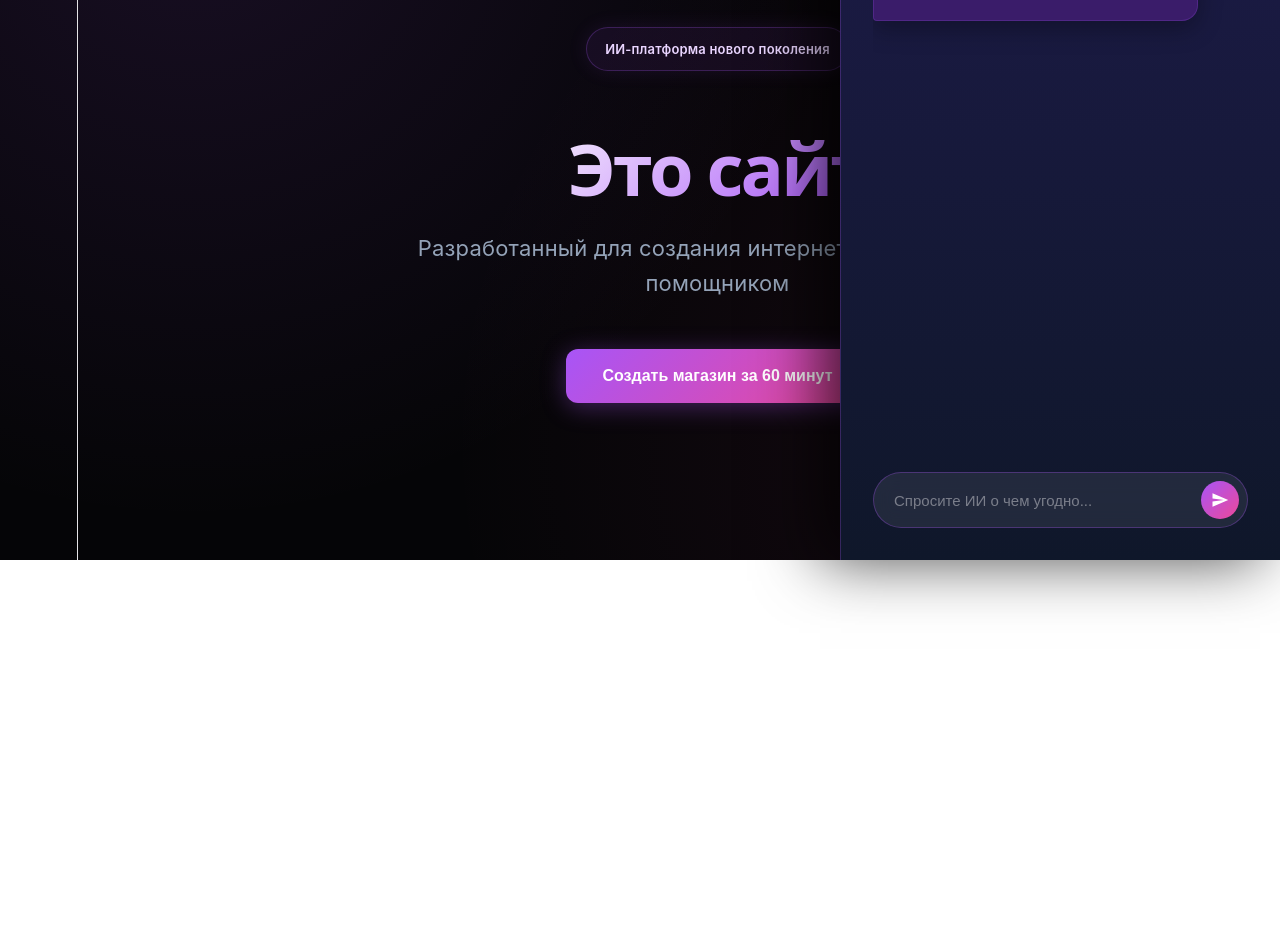
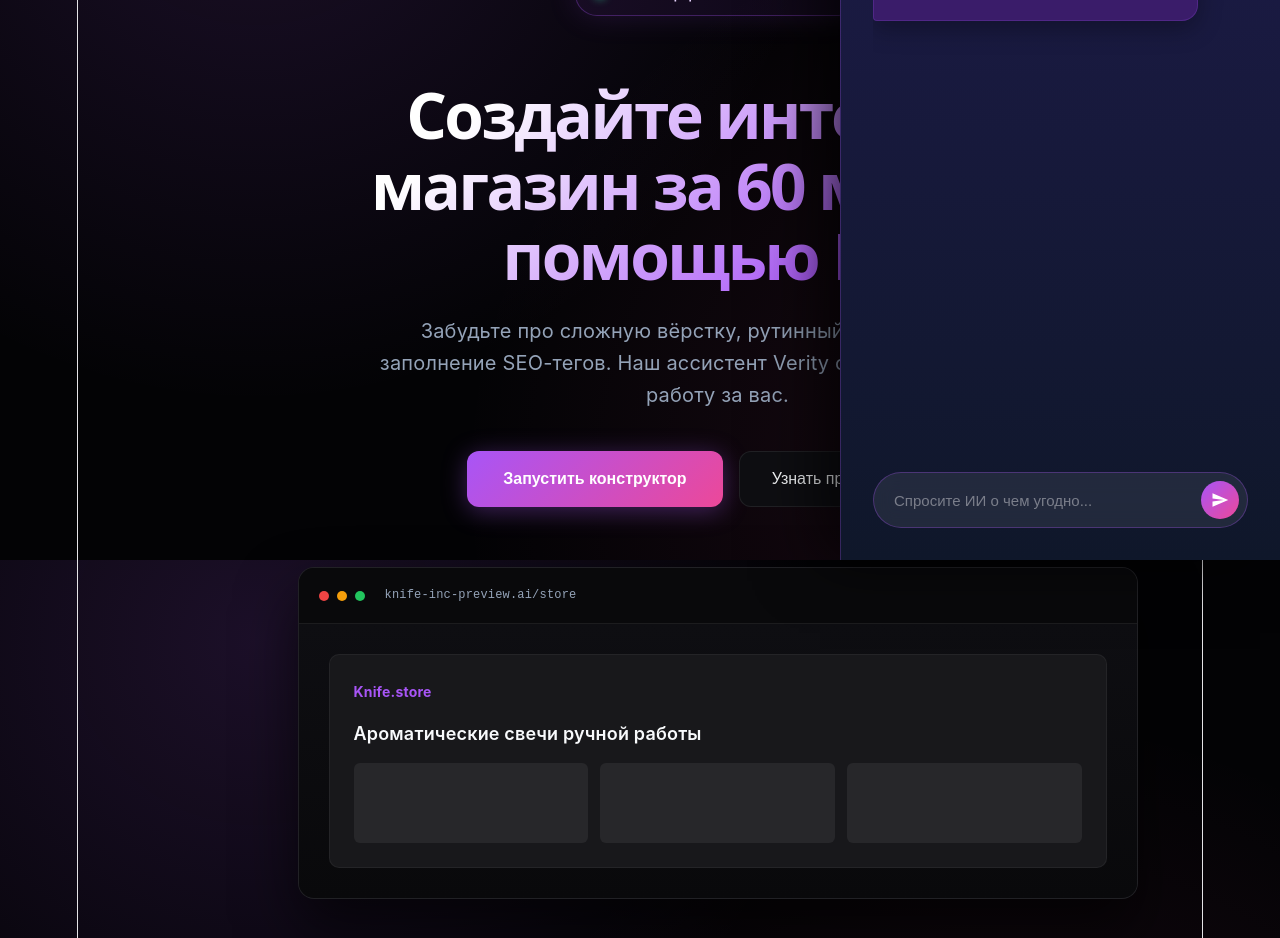
Before and after one commit to Riusanfo/AI-SaaS-Shop, a React (Vite) app: page / in a window 1280 px wide. Shown: the part 240-1178 px from the top of the page. Before the commit the page ends 800 px from the top, so only its background shows below. Built offline with nearby package versions, Linux system fonts and the light colour scheme.

Commit message:
feat(ui): premium visual redesign of landing page, interactive store creator and AI assistant panel
Co-Authored-By: Claude Code <noreply@anthropic.com>

```diff
--- a/src/App.css
+++ b/src/App.css
@@ -5,22 +5,22 @@
 }
 
 :root {
-  --bg-void: #050507;
-  --surface: #121216;
-  --surface-hover: #1a1a20;
-  --text-primary: #f4f4f5;
+  --bg-void: #030305;
+  --surface: #0e0e12;
+  --surface-hover: #16161b;
+  --text-primary: #f8fafc;
   --text-muted: #94a3b8;
   --accent-violet: #a855f7;
   --accent-rose: #ec4899;
   --border-subtle: rgba(255, 255, 255, 0.08);
-  --glow-gradient: radial-gradient(circle at 15% 15%, rgba(168, 85, 247, 0.12), transparent 50%),
-                   radial-gradient(circle at 85% 85%, rgba(236, 72, 153, 0.08), transparent 50%);
+  --glow-gradient: radial-gradient(circle at 20% 10%, rgba(168, 85, 247, 0.15), transparent 45%),
+                   radial-gradient(circle at 80% 90%, rgba(236, 72, 153, 0.1), transparent 45%);
 }
 
 @keyframes fadeIn {
   from {
     opacity: 0;
-    transform: translateY(8px);
+    transform: translateY(10px);
   }
   to {
     opacity: 1;
@@ -30,7 +30,7 @@
 
 @keyframes pulseGlow {
   0% { box-shadow: 0 0 0 0 rgba(168, 85, 247, 0.4); }
-  70% { box-shadow: 0 0 0 12px rgba(168, 85, 247, 0); }
+  70% { box-shadow: 0 0 0 14px rgba(168, 85, 247, 0); }
   100% { box-shadow: 0 0 0 0 rgba(168, 85, 247, 0); }
 }
 
@@ -41,7 +41,7 @@ body {
   color: var(--text-primary);
   font-family: -apple-system, BlinkMacSystemFont, 'Segoe UI', Roboto, 'Helvetica Neue', sans-serif;
   overflow-x: hidden;
-  animation: fadeIn 0.5s cubic-bezier(0.16, 1, 0.3, 1);
+  animation: fadeIn 0.6s cubic-bezier(0.16, 1, 0.3, 1);
 }
 
 .layout-root {
@@ -57,37 +57,36 @@ body {
   flex-direction: column;
   background: transparent;
   border-right: 1px solid var(--border-subtle);
-  transition: margin-right 0.35s cubic-bezier(0.16, 1, 0.3, 1);
 }
 
 .top-header {
   display: flex;
   align-items: center;
   justify-content: space-between;
-  padding: 28px 56px;
+  padding: 32px 64px;
   border-bottom: 1px solid var(--border-subtle);
-  background: rgba(5, 5, 7, 0.8);
-  backdrop-filter: blur(12px);
+  background: rgba(3, 3, 5, 0.85);
+  backdrop-filter: blur(16px);
   position: sticky;
   top: 0;
   z-index: 10;
 }
 
 .brand {
-  font-size: 24px;
+  font-size: 26px;
   font-weight: 800;
   line-height: 1.1;
   cursor: pointer;
   color: var(--text-primary);
   letter-spacing: -0.04em;
-  background: linear-gradient(135deg, #ffffff 30%, #a855f7 100%);
+  background: linear-gradient(135deg, #ffffff 20%, #c084fc 100%);
   -webkit-background-clip: text;
   -webkit-text-fill-color: transparent;
 }
 
 .nav-menu {
   display: flex;
-  gap: 36px;
+  gap: 40px;
 
   button {
     background: none;
@@ -108,7 +107,7 @@ body {
       &::after {
         content: '';
         position: absolute;
-        bottom: -6px;
+        bottom: -8px;
         left: 0;
         width: 100%;
         height: 2px;
@@ -124,13 +123,13 @@ body {
   display: flex;
   align-items: center;
   justify-content: center;
-  padding: 80px 48px;
-  animation: fadeIn 0.4s ease-out;
+  padding: 90px 48px;
+  animation: fadeIn 0.5s ease-out;
 }
 
 .workspace-inner {
   width: 100%;
-  max-width: 800px;
+  max-width: 840px;
 }
 
 .hero-pane {
@@ -140,37 +139,52 @@ body {
 .hero-badge {
   display: inline-flex;
   align-items: center;
-  gap: 8px;
-  padding: 8px 18px;
+  gap: 10px;
+  padding: 8px 20px;
   background: rgba(168, 85, 247, 0.08);
-  border: 1px solid rgba(168, 85, 247, 0.25);
+  border: 1px solid rgba(168, 85, 247, 0.3);
   color: #e9d5ff;
   font-size: 13px;
   font-weight: 600;
   border-radius: 30px;
-  margin-bottom: 28px;
-  box-shadow: 0 0 20px rgba(168, 85, 247, 0.1);
+  margin-bottom: 32px;
+  box-shadow: 0 0 30px rgba(168, 85, 247, 0.15);
+
+  .badge-dot {
+    width: 8px;
+    height: 8px;
+    background: #34d399;
+    border-radius: 50%;
+    box-shadow: 0 0 10px #34d399;
+  }
 }
 
 .hero-headline {
-  font-size: 72px;
+  font-size: 64px;
   font-weight: 800;
   background: linear-gradient(135deg, #ffffff 20%, var(--accent-violet) 70%, var(--accent-rose) 100%);
   -webkit-background-clip: text;
   -webkit-text-fill-color: transparent;
   margin-bottom: 24px;
   letter-spacing: -0.04em;
-  line-height: 1.05;
+  line-height: 1.1;
 }
 
 .hero-subline {
-  font-size: 22px;
+  font-size: 20px;
   color: var(--text-muted);
-  margin-bottom: 48px;
+  margin-bottom: 40px;
   line-height: 1.6;
-  max-width: 640px;
+  max-width: 680px;
   margin-left: auto;
   margin-right: auto;
+}
+
+.hero-actions {
+  display: flex;
+  gap: 16px;
+  justify-content: center;
+  margin-bottom: 60px;
 }
 
 .btn-primary {
@@ -188,7 +202,11 @@ body {
   &:hover {
     opacity: 0.95;
     transform: translateY(-2px);
-    box-shadow: 0 6px 32px rgba(168, 85, 247, 0.5);
+    box-shadow: 0 8px 36px rgba(168, 85, 247, 0.55);
+  }
+
+  &.full-width {
+    width: 100%;
   }
 }
 
@@ -196,10 +214,10 @@ body {
   background: var(--surface);
   color: var(--text-primary);
   border: 1px solid var(--border-subtle);
-  padding: 14px 28px;
-  font-size: 15px;
+  padding: 18px 32px;
+  font-size: 16px;
   font-weight: 500;
-  border-radius: 10px;
+  border-radius: 12px;
   cursor: pointer;
   transition: all 0.2s ease;
 
@@ -209,8 +227,84 @@ body {
   }
 }
 
+/* Hero Preview Glass Card */
+.hero-preview-card {
+  background: var(--surface);
+  border: 1px solid var(--border-subtle);
+  border-radius: 16px;
+  overflow: hidden;
+  box-shadow: 0 30px 60px rgba(0, 0, 0, 0.6);
+  text-align: left;
+
+  .preview-header {
+    background: #09090b;
+    padding: 14px 20px;
+    display: flex;
+    align-items: center;
+    gap: 8px;
+    border-bottom: 1px solid var(--border-subtle);
+
+    .dot {
+      width: 10px;
+      height: 10px;
+      border-radius: 50%;
+      &.red { background: #ef4444; }
+      &.yellow { background: #f59e0b; }
+      &.green { background: #22c55e; }
+    }
+
+    .preview-title {
+      margin-left: 12px;
+      font-size: 12px;
+      color: var(--text-muted);
+      font-family: monospace;
+    }
+  }
+
+  .preview-body {
+    padding: 30px;
+    background: linear-gradient(180deg, #0e0e12 0%, #09090b 100%);
+
+    .preview-mock-store {
+      background: #18181b;
+      border-radius: 10px;
+      padding: 24px;
+      border: 1px solid rgba(255, 255, 255, 0.05);
+
+      .mock-nav {
+        font-weight: 700;
+        font-size: 14px;
+        color: var(--accent-violet);
+        margin-bottom: 16px;
+      }
+
+      .mock-hero-text {
+        font-size: 18px;
+        font-weight: 600;
+        margin-bottom: 16px;
+      }
+
+      .mock-grid {
+        display: grid;
+        grid-template-columns: repeat(3, 1fr);
+        gap: 12px;
+
+        .mock-item {
+          height: 80px;
+          background: #27272a;
+          border-radius: 6px;
+        }
+      }
+    }
+  }
+}
+
 .creator-pane, .benefits-pane, .guide-pane {
   width: 100%;
+}
+
+.pane-header-group {
+  margin-bottom: 36px;
 
   h2 {
     font-size: 42px;
@@ -226,7 +320,6 @@ body {
 .pane-subtitle {
   font-size: 18px;
   color: var(--text-muted);
-  margin-bottom: 40px;
 }
 
 .creator-form {
@@ -268,29 +361,79 @@ body {
   }
 }
 
+.template-selector {
+  display: grid;
+  grid-template-columns: repeat(3, 1fr);
+  gap: 12px;
+
+  .template-option {
+    background: #09090b;
+    border: 1px solid rgba(255, 255, 255, 0.1);
+    padding: 16px;
+    border-radius: 10px;
+    cursor: pointer;
+    transition: all 0.2s ease;
+
+    strong {
+      display: block;
+      font-size: 15px;
+      color: var(--text-primary);
+      margin-bottom: 4px;
+    }
+
+    span {
+      font-size: 12px;
+      color: var(--text-muted);
+    }
+
+    &:hover {
+      border-color: rgba(168, 85, 247, 0.4);
+    }
+
+    &.active {
+      background: rgba(168, 85, 247, 0.1);
+      border-color: var(--accent-violet);
+      box-shadow: 0 0 15px rgba(168, 85, 247, 0.2);
+    }
+  }
+}
+
 .success-preview {
   background: var(--surface);
   border: 1px solid rgba(34, 197, 94, 0.3);
-  padding: 40px;
+  padding: 48px;
   border-radius: 20px;
   text-align: center;
   box-shadow: 0 20px 40px rgba(0, 0, 0, 0.4);
 
   .success-banner {
-    margin-bottom: 28px;
+    margin-bottom: 32px;
+
+    .success-icon {
+      font-size: 48px;
+      margin-bottom: 16px;
+    }
 
     h3 {
-      font-size: 26px;
+      font-size: 28px;
       color: #22c55e;
-      margin-bottom: 10px;
+      margin-bottom: 12px;
       font-weight: 700;
     }
 
     p {
       color: var(--text-muted);
       font-size: 16px;
-      line-height: 1.5;
+      line-height: 1.6;
+      max-width: 480px;
+      margin: 0 auto;
     }
+  }
+
+  .success-actions {
+    display: flex;
+    gap: 16px;
+    justify-content: center;
   }
 }
 
@@ -356,6 +499,15 @@ body {
       color: var(--accent-violet);
       margin-right: 10px;
       font-weight: 700;
+    }
+
+    code {
+      background: #09090b;
+      padding: 2px 6px;
+      border-radius: 4px;
+      color: #e9d5ff;
+      font-family: monospace;
+      font-size: 14px;
     }
   }
 }
--- a/src/components/Workspace.tsx
+++ b/src/components/Workspace.tsx
@@ -9,6 +9,7 @@ export function Workspace({ activeTab, setActiveTab }: WorkspaceProps) {
   const [storeName, setStoreName] = useState('')
   const [productCategory, setProductCategory] = useState('')
   const [isGenerated, setIsGenerated] = useState(false)
+  const [selectedTemplate, setSelectedTemplate] = useState<'minimal' | 'neon' | 'warm'>('minimal')
 
   const handleGenerate = (e: React.FormEvent) => {
     e.preventDefault()
@@ -20,62 +21,125 @@ export function Workspace({ activeTab, setActiveTab }: WorkspaceProps) {
     <div className="workspace-inner">
       {activeTab === 'home' && (
         <div className="hero-pane">
-          <div className="hero-badge">ИИ-платформа нового поколения</div>
+          <div className="hero-badge">
+            <span className="badge-dot"></span>
+            ИИ-платформа нового поколения
+          </div>
           <h1 className="hero-headline">
-            Это сайт
+            Создайте интернет-магазин за 60 минут с помощью ИИ
           </h1>
           <p className="hero-subline">
-            Разработанный для создания интернет-магазина с ИИ помощником
+            Забудьте про сложную вёрстку, рутинный дизайн и ручное заполнение SEO-тегов. Наш ассистент Verity сделает всю тяжёлую работу за вас.
           </p>
           <div className="hero-actions">
             <button className="btn-primary" onClick={() => setActiveTab('create')}>
-              Создать магазин за 60 минут
+              Запустить конструктор
             </button>
+            <button className="btn-secondary" onClick={() => setActiveTab('benefits')}>
+              Узнать преимущества
+            </button>
+          </div>
+
+          <div className="hero-preview-card">
+            <div className="preview-header">
+              <span className="dot red"></span>
+              <span className="dot yellow"></span>
+              <span className="dot green"></span>
+              <span className="preview-title">knife-inc-preview.ai/store</span>
+            </div>
+            <div className="preview-body">
+              <div className="preview-mock-store">
+                <div className="mock-nav">Knife.store</div>
+                <div className="mock-hero-text">Ароматические свечи ручной работы</div>
+                <div className="mock-grid">
+                  <div className="mock-item"></div>
+                  <div className="mock-item"></div>
+                  <div className="mock-item"></div>
+                </div>
+              </div>
+            </div>
           </div>
         </div>
       )}
 
       {activeTab === 'create' && (
         <div className="creator-pane">
-          <h2>Создание с помощью ИИ</h2>
-          <p className="pane-subtitle">Уменьшите время создания шаблона при помощи ИИ</p>
+          <div className="pane-header-group">
+            <h2>Генерация магазина с ИИ</h2>
+            <p className="pane-subtitle">Опишите вашу идею, и нейросеть создаст уникальный каркас витрины.</p>
+          </div>
 
           {!isGenerated ? (
             <form className="creator-form" onSubmit={handleGenerate}>
               <div className="form-group">
-                <label htmlFor="store-name">Название магазина или товара</label>
+                <label htmlFor="store-name">Название магазина или ключевой товар</label>
                 <input
                   id="store-name"
                   type="text"
-                  placeholder="Например: Ароматические свечи ручной работы"
+                  placeholder="Например: Уютные свечи из соевого воска"
                   value={storeName}
                   onChange={e => setStoreName(e.target.value)}
                   required
                 />
               </div>
+
               <div className="form-group">
-                <label htmlFor="category">Категория</label>
+                <label htmlFor="category">Категория каталога</label>
                 <input
                   id="category"
                   type="text"
-                  placeholder="Например: Дом и уход"
+                  placeholder="Например: Дом, декор, подарки"
                   value={productCategory}
                   onChange={e => setProductCategory(e.target.value)}
                 />
               </div>
-              <button type="submit" className="btn-primary">
+
+              <div className="form-group">
+                <label>Выберите стиль витрины</label>
+                <div className="template-selector">
+                  <div
+                    className={`template-option ${selectedTemplate === 'minimal' ? 'active' : ''}`}
+                    onClick={() => setSelectedTemplate('minimal')}
+                  >
+                    <strong>Minimal</strong>
+                    <span>Строгий монохром</span>
+                  </div>
+                  <div
+                    className={`template-option ${selectedTemplate === 'neon' ? 'active' : ''}`}
+                    onClick={() => setSelectedTemplate('neon')}
+                  >
+                    <strong>Cyber Neon</strong>
+                    <span>Тёмный неон</span>
+                  </div>
+                  <div
+                    className={`template-option ${selectedTemplate === 'warm' ? 'active' : ''}`}
+                    onClick={() => setSelectedTemplate('warm')}
+                  >
+                    <strong>Warm Craft</strong>
+                    <span>Тёплые текстуры</span>
+                  </div>
+                </div>
+              </div>
+
+              <button type="submit" className="btn-primary full-width">
                 Сгенерировать магазин
               </button>
             </form>
           ) : (
             <div className="success-preview">
               <div className="success-banner">
-                <h3>Магазин «{storeName}» успешно сгенерирован!</h3>
-                <p>ИИ подготовил для вас структуру каталога, базовый дизайн и первые товары.</p>
+                <div className="success-icon">✨</div>
+                <h3>Магазин «{storeName}» готов!</h3>
+                <p>Мы создали структуру в стиле <strong>{selectedTemplate}</strong>, сгенерировали описания товаров и подключили корзину.</p>
               </div>
-              <button className="btn-secondary" onClick={() => setIsGenerated(false)}>
-                Создать другой магазин
-              </button>
+              <div className="success-actions">
+                <button className="btn-primary" onClick={() => alert('Переход в панель управления...')}>
+                  Открыть админку
+                </button>
+                <button className="btn-secondary" onClick={() => setIsGenerated(false)}>
+                  Создать другой
+                </button>
+              </div>
             </div>
           )}
         </div>
@@ -83,28 +147,30 @@ export function Workspace({ activeTab, setActiveTab }: WorkspaceProps) {
 
       {activeTab === 'benefits' && (
         <div className="benefits-pane">
-          <h2>Преимущества платформы</h2>
-          <p className="pane-subtitle">Почему выбирают Knife.inc для быстрого старта</p>
+          <div className="pane-header-group">
+            <h2>Почему Knife.inc?</h2>
+            <p className="pane-subtitle">Инженерный подход к созданию интернет-магазинов без лишней сложности.</p>
+          </div>
           <div className="benefits-stack">
             <div className="b-item">
               <span className="b-num">01</span>
               <div>
-                <h3>Быстрый запуск</h3>
-                <p>Готовый интернет-магазин с каталогом и корзиной за 60 минут без написания кода.</p>
+                <h3>Молниеносный запуск</h3>
+                <p>В отличие от громоздких CMS, вы получаете работающий e-commerce сайт за 60 минут с настроенной базой данных и мультитенантностью.</p>
               </div>
             </div>
             <div className="b-item">
               <span className="b-num">02</span>
               <div>
-                <h3>Умный ИИ-помощник</h3>
-                <p>Автоматическая генерация продающих описаний товаров и SEO-тегов для поисковиков.</p>
+                <h3>ИИ-копирайтинг и SEO</h3>
+                <p>Нейросеть мгновенно пишет продающие карточки товаров и оптимизирует мета-теги для поисковых роботов Яндекса и Google.</p>
               </div>
             </div>
             <div className="b-item">
               <span className="b-num">03</span>
               <div>
-                <h3>Честные условия</h3>
-                <p>Никаких скрытых платежей и блокировок на старте. Создавайте и тестируйте бесплатно.</p>
+                <h3>Честная экономика</h3>
+                <p>Никаких платных подписок и оплат до того, как вы увидите готовый результат. Полная свобода в sandbox-режиме.</p>
               </div>
             </div>
           </div>
@@ -113,20 +179,22 @@ export function Workspace({ activeTab, setActiveTab }: WorkspaceProps) {
 
       {activeTab === 'guide' && (
         <div className="guide-pane">
-          <h2>Инструкция по работе</h2>
-          <p className="pane-subtitle">Простые шаги от идеи до готового бизнеса</p>
+          <div className="pane-header-group">
+            <h2>Инструкция для команды</h2>
+            <p className="pane-subtitle">Как устроена работа с платформой и код-ревью.</p>
+          </div>
           <div className="guide-list">
             <div className="guide-step">
-              <strong>Шаг 1.</strong> Зарегистрируйтесь на платформе в один клик.
+              <strong>01.</strong> Используйте карточки задач из директории <code>AI/tasks/</code> для каждой новой фичи.
             </div>
             <div className="guide-step">
-              <strong>Шаг 2.</strong> Опишите ваш товар нашему ИИ-ассистенту Verity.
+              <strong>02.</strong> Соблюдайте изоляцию данных по <code>storeId</code> на всех сервереных эндпоинтах.
             </div>
             <div className="guide-step">
-              <strong>Шаг 3.</strong> Проверьте сгенерированный дизайн и подключите платежи (sandbox).
+              <strong>03.</strong> Проверяйте входные данные через общие Zod-схемы в папке <code>shared/</code>.
             </div>
             <div className="guide-step">
-              <strong>Шаг 4.</strong> Опубликуйте магазин и принимайте первых покупателей.
+              <strong>04.</strong> Перед коммитом всегда запускайте скрипт проверки <code>scripts/validate.sh</code>.
             </div>
           </div>
         </div>
```
